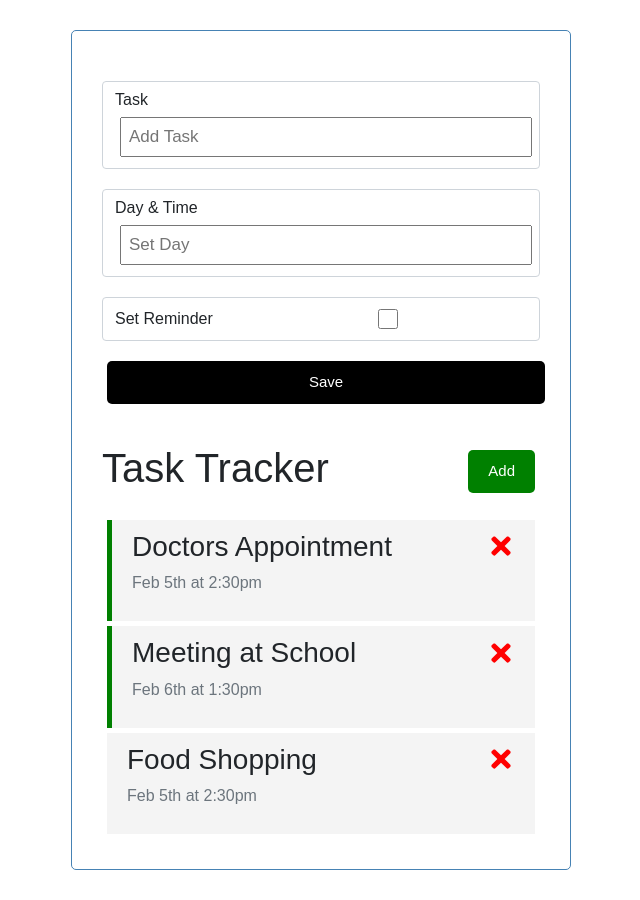
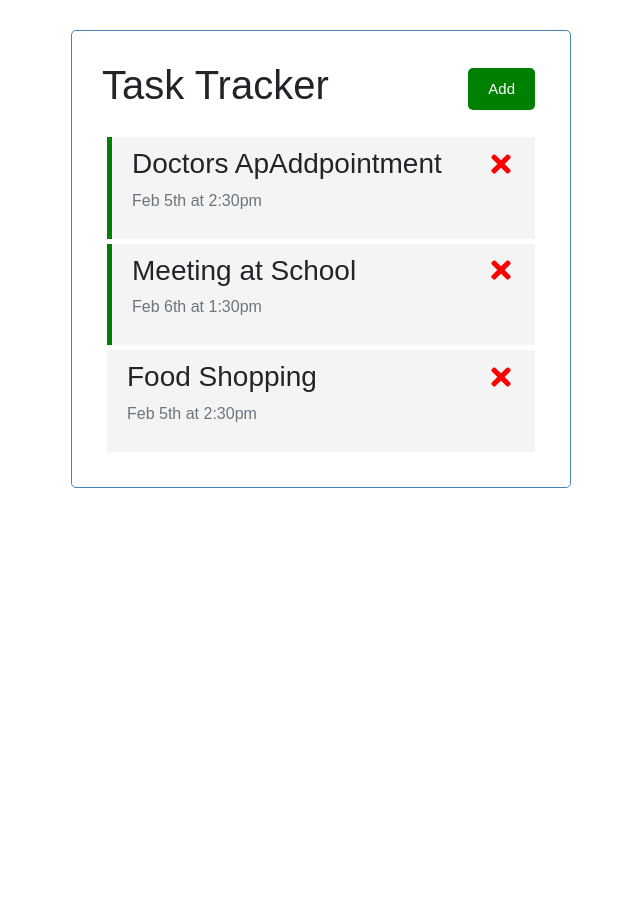
Before and after one commit to joshuaodunbaku/task-tracker, a React (Create React App) app: page / in a window 1280 px wide. Shown: the whole page, without its empty margins (319-959 px from the left). After the commit the page ends 800 px from the top, so only its background shows below. Built offline with nearby package versions, Linux system fonts and the light colour scheme.

Commit message:
implemented a form to add new tasks, a function to add it to the state, a button toggle to show and close the form

```diff
--- a/src/App.js
+++ b/src/App.js
@@ -6,10 +6,11 @@ import Tasks from './components/Tasks';
 function App() {
   // const name = 'Bobby';
   // const x = false;
+  const [showTaskForm, setShowTaskForm] = useState(false);
   const [tasks, setTask] = useState([
     {
         id: 1,
-        text: 'Doctors Appointment',
+        text: 'Doctors ApAddpointment',
         day: 'Feb 5th at 2:30pm',
         reminder: true,
     },
@@ -31,6 +32,7 @@ function App() {
     // console.log("delete", id)
     setTask(tasks.filter(elem => elem.id !== thatTaskId))
   }
+
   // T o g g l e   R e m i n d e r
   const toggleReminder = (thatTaskId) => {
     console.log("toggle clicked", thatTaskId);
@@ -41,12 +43,32 @@ function App() {
       )
   }
 
+  // A d d   T a s k
+  const addTask = (task) => {
+    console.log(task);
+    // const {setText, setDay, setRemider} = {...task};
+
+    // C R E A T I N G  AN ID FOR THE NEW TASK
+    const id = tasks.length + 1;
+    // A D D I N G   THE TASK TO THE STATE
+    setTask([...tasks, {...task, id}]);
+  }
+
+  // T o g g l e   a d d   b u t t o n
+  const onToggleAddTask = (tog) => {
+    console.log(!tog, "from app.js");
+    const newTog = !tog;
+    setShowTaskForm(newTog);
+  }
+
   return (
     <div className='container'>
       {/* <h1>Hello From React</h1>
       <h2>Hello {x ? 'Joshua' : name}</h2> */}
-      <AddTask />
-      <Header title={'Task Tracker'}/>
+      <Header title={'Task Tracker'} onToggleAddTask={() => setShowTaskForm(!showTaskForm)} showTaskForm={showTaskForm}/>
+
+      {showTaskForm && <AddTask onAdd={addTask} onToggleAddTask={onToggleAddTask} showTaskForm={showTaskForm}/>}
+
       <Tasks tasks={tasks} onDelete={deleteTask} onToggle={toggleReminder}/>
     </div>
   );
--- a/src/components/AddTask.jsx
+++ b/src/components/AddTask.jsx
@@ -1,24 +1,40 @@
 import { useState } from "react";
 import Button from "./Button";
 
-const AddTask = () => {
+const AddTask = ({onAdd, onToggleAddTask, showTaskForm}) => {
     const [text, setText] = useState("");
     const [day, setDay] = useState("");
-    const [reminder, setReminder] = useState("");
+    const [reminder, setReminder] = useState(false);
+
+    const onSubmit = (e) => {
+        e.preventDefault()
+        if(!text) {
+            alert("Please add text");
+            return;
+        }
+
+        onAdd({text, day, reminder});
+        setText("")
+        setDay("")
+        setReminder(false);
+        onToggleAddTask(showTaskForm);
+        console.log("This is from onSubmit")
+
+    }
 
   return (
-    <form className="add-form">
+    <form className="add-form" onSubmit={onSubmit}>
         <div className="form-control">
             <label htmlFor="">Task</label>
-            <input type="text" placeholder="Add Task" />
+            <input type="text" placeholder="Add Task" value={text} onChange={(e) => setText(e.target.value)}/>
         </div>
         <div className="form-control">
             <label htmlFor="">Day &amp; Time</label>
-            <input type="text" placeholder="Set Day" />
+            <input type="text" placeholder="Set Day" value={day} onChange={(e) => setDay(e.target.value)} />
         </div>
         <div className="form-control form-control-check">
             <label htmlFor="">Set Reminder</label>
-            <input type="checkbox" placeholder="Add Task" />
+            <input type="checkbox" checked={reminder} value={reminder} onChange={(e) => setReminder(e.currentTarget.checked)} />
         </div>
         {/* <input className="btn btn-block" type="submit" value="Save" /> */}
         <Button text="Save" className="btn btn-block" />
--- a/src/components/Header.js
+++ b/src/components/Header.js
@@ -1,16 +1,17 @@
 import PropTypes from 'prop-types';
 import Button from './Button';
 
-const Header = ({title}) => {
-    let a = 0;
-    const onClick = () => {
-        console.log('Click from Header', ++a);
-    }
+const Header = ({title, showTaskForm, onToggleAddTask}) => {
+    // let a = 0;
+    // const onClick = () => {
+    //     console.log('Click from Header', ++a);
+    //     onToggleAddTask(showTaskForm);
+    // }
 
     return (
         <header className='header'>
             <h1>{title}</h1>
-            <Button color='green' text='Add' onClick={onClick} />
+            <Button color={showTaskForm ? "red" : "green"} text={showTaskForm ? "Close" : "Add"} onClick={onToggleAddTask} />
         </header>
      );
 }
```
Also changed, not shown: public/index.html (+1 -6 lines).
